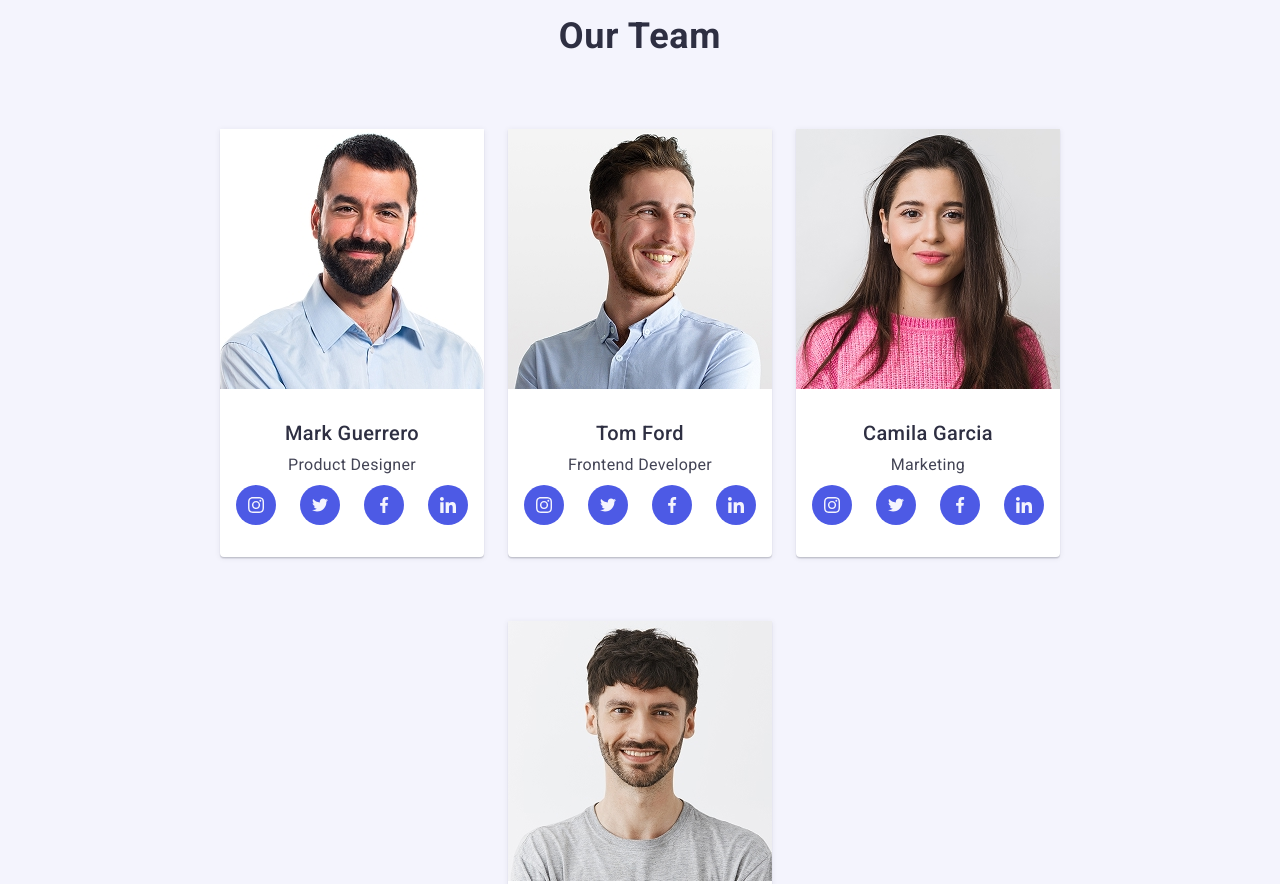
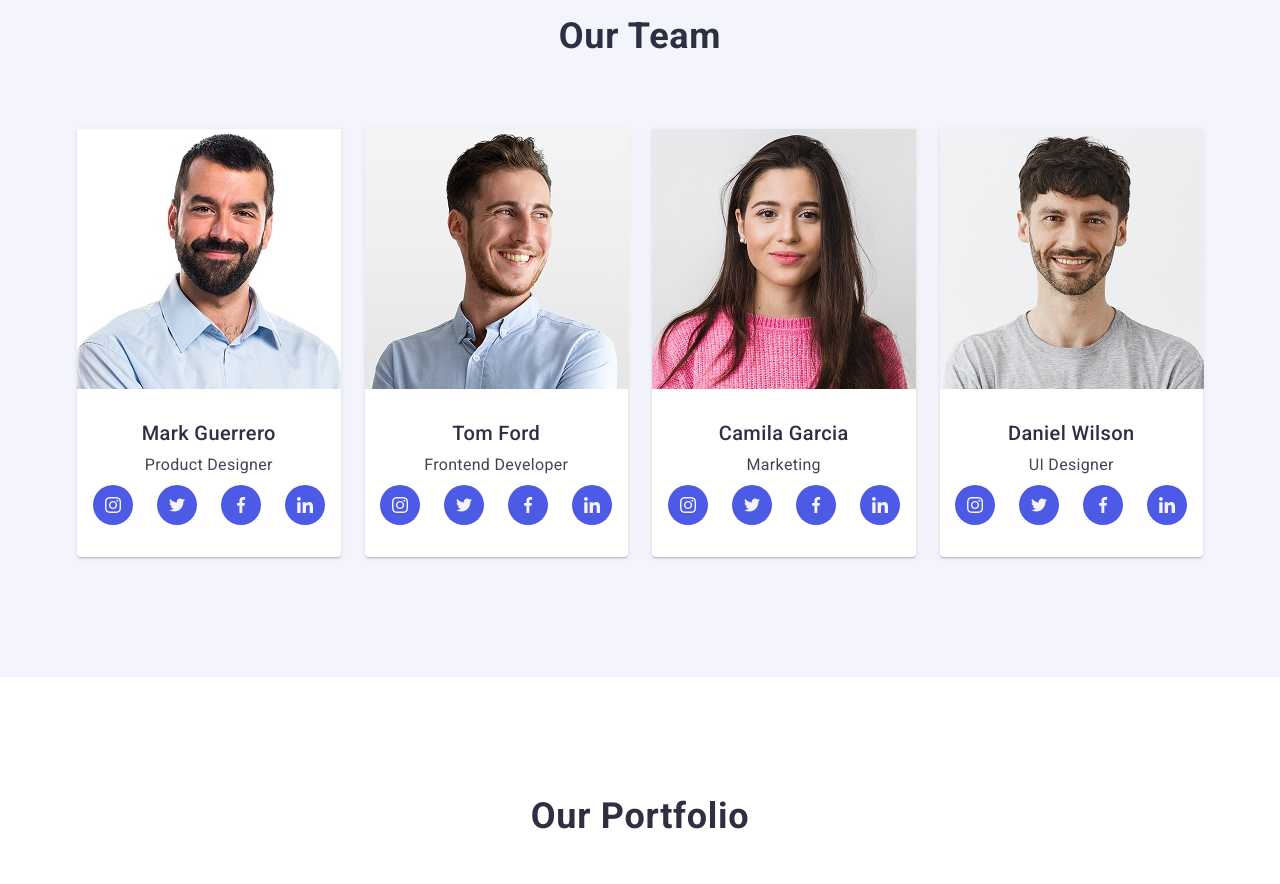
Before and after one commit to viktoriiatkachenko/goit-markup-hw-06, a plain HTML site: page index.html in a window 1280 px wide. Shown: the part 1240-2124 px from the top of the page. Drawn offline with nearby package versions, Linux system fonts and the light colour scheme.

Commit message:
edit team

```diff
--- a/css/styles.css
+++ b/css/styles.css
@@ -506,6 +506,11 @@ display: flex;
   }
 }
 
+@media only screen and (min-width: 1158px) {
+        .team-list {
+                flex-wrap: nowrap;
+        }
+}
 
 .team-list-items {
 width: 264px;
@@ -514,6 +519,11 @@ border-radius: 0px 0px 4px 4px;
         box-shadow: 0 2px 1px 0 rgba(46, 47, 66, 0.08), 0 1px 1px 0 #2e2f4229, 0 1px 6px 0 rgba(46, 47, 66, 0.08);
 }
 
+@media only screen and (min-width: 1158px) {
+  .team-list-items {
+  width: calc((100% - 72px) / 4);
+  }
+}
 .team-names {
         font-weight: 500;
         font-size: 20px;
```
